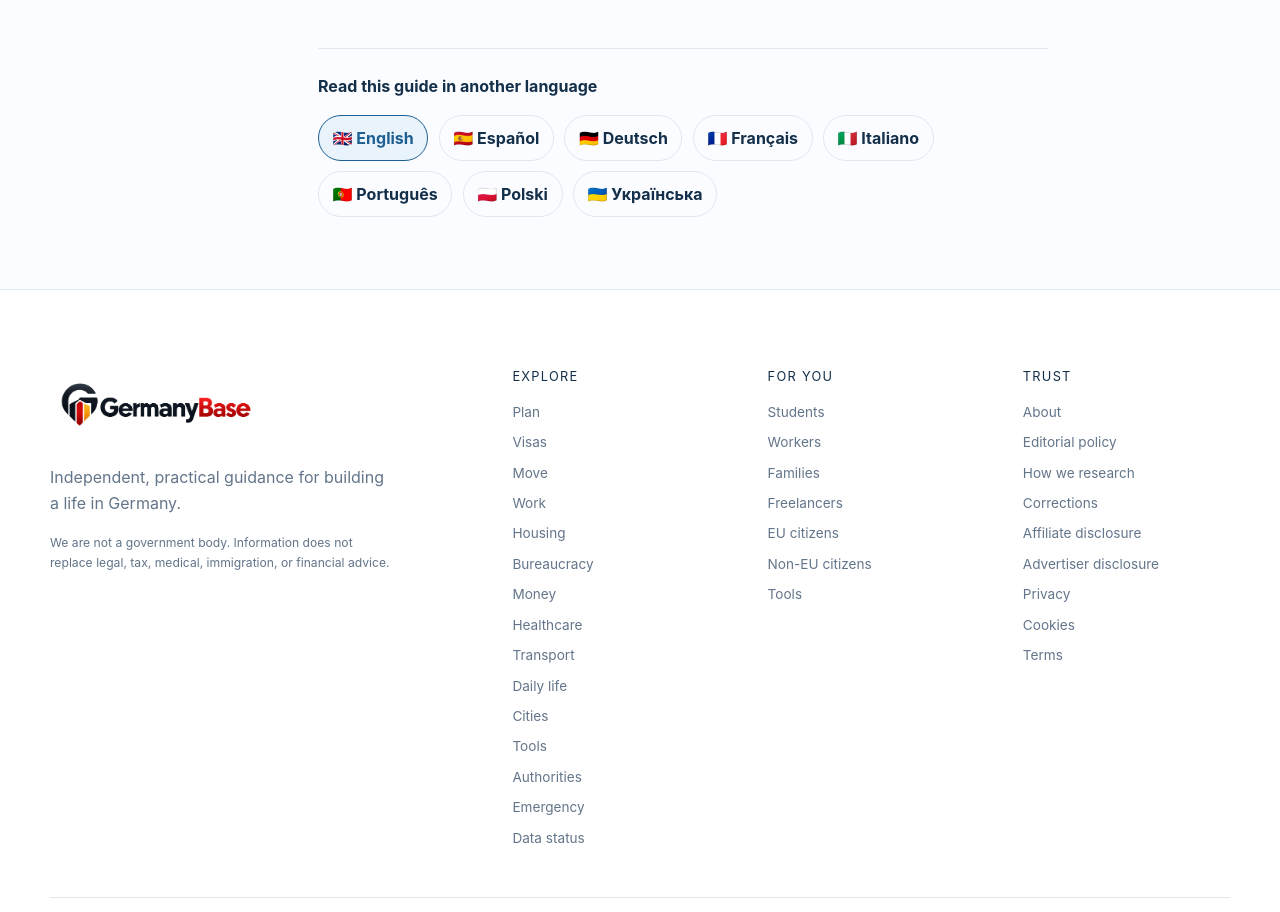
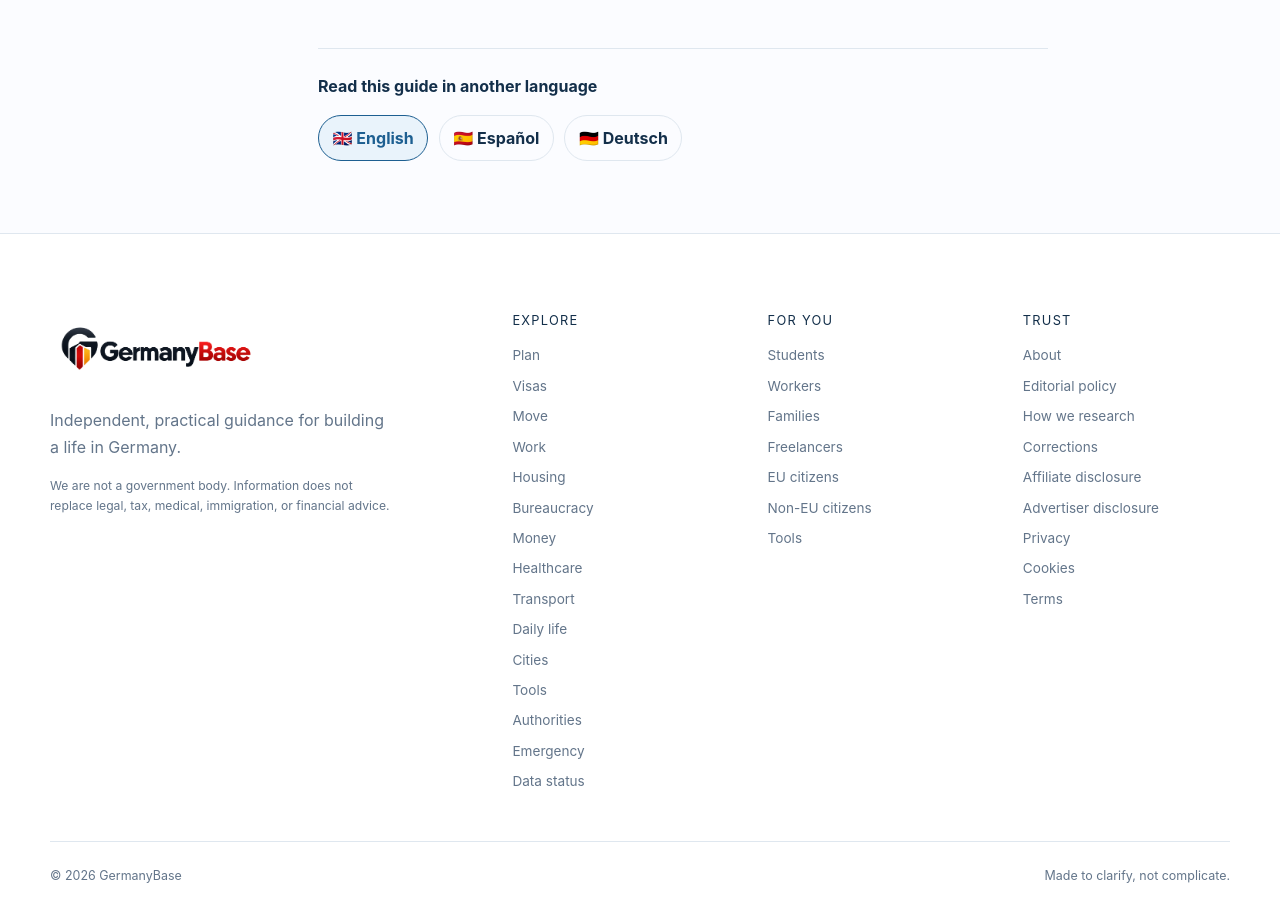
Before and after one commit to hecroigg/blog-alemania, a Next.js app: page /en/guides/anmeldung-deadline-documents in a window 1280 px wide. Shown: the part 2568-3480 px from the top of the page. Built offline with nearby package versions, Linux system fonts and the light colour scheme; no server answers.

Commit message:
seo(i18n): restrict public language search to ES EN DE and canonicalize localized paths

```diff
--- a/components/localized-exact-guide-page.tsx
+++ b/components/localized-exact-guide-page.tsx
@@ -9,7 +9,7 @@ import { HolidayMinimumCalculator } from "@/components/holiday-minimum-calculato
 import { exactGuideUi, getLocalizedExactGuide } from "@/lib/content/localized-exact-guides";
 import { exactGuideSlugs, type ExactGuideKey } from "@/lib/content/exact-guides";
 import { exactGuidePath, findExactGuideRoute } from "@/lib/exact-guide-routes";
-import { isSearchLocale, localeLabels, searchLocales, supportedLocales, type Locale } from "@/lib/platform-data";
+import { isSearchLocale, localeLabels, searchLocales, type Locale } from "@/lib/platform-data";
 import { absoluteUrl, siteConfig } from "@/lib/site";
 
 const stripCrawlerSuffix = (slug: string) => slug.split(":")[0];
@@ -67,7 +67,7 @@ export function LocalizedExactGuidePage({ locale, slug }: { locale: Locale; slug
         {guide.sections.map((section) => <section className="article-section" id={toId(section.heading)} key={section.heading}><h2>{section.heading}</h2>{section.paragraphs.map((paragraph) => <p key={paragraph}>{paragraph}</p>)}{section.bullets && <ul>{section.bullets.map((bullet) => <li key={bullet}>{bullet}</li>)}</ul>}{section.callout && <aside className={`callout callout-${section.callout.tone || "note"}`}><strong>{section.callout.title}</strong><p>{section.callout.text}</p></aside>}</section>)}
         <section className="faq-section" id="faqs"><h2>{ui.questions}</h2>{guide.faqs.map((faq) => <details className="faq-item" key={faq.question}><summary>{faq.question}</summary><p>{faq.answer}</p></details>)}</section>
         <section className="sources-section" id="sources"><h2>{ui.sources}</h2><ul className="source-list">{guide.sources.map((source) => <li key={source.url}><a href={source.url} target="_blank" rel="noreferrer"><span><strong>{source.name}</strong>{source.note && <small>{source.note}</small>}</span><Icon name="external" size={17}/></a></li>)}</ul></section>
-        <nav className="locale-alternates" aria-label={ui.otherLanguages}><strong>{ui.otherLanguages}</strong><div>{supportedLocales.map((item) => <Link href={exactGuidePath(item, match.key)} hrefLang={item} lang={item} aria-current={item === locale ? "page" : undefined} key={item}>{localeLabels[item].flag} {localeLabels[item].label}</Link>)}</div></nav>
+        <nav className="locale-alternates" aria-label={ui.otherLanguages}><strong>{ui.otherLanguages}</strong><div>{searchLocales.map((item) => <Link href={exactGuidePath(item, match.key)} hrefLang={item} lang={item} aria-current={item === locale ? "page" : undefined} key={item}>{localeLabels[item].flag} {localeLabels[item].label}</Link>)}</div></nav>
       </div>
       <aside className="article-side"><div className="source-stamp"><Icon name="shield" size={20}/><strong>{ui.official}</strong><p>{guide.sources[0]?.note}</p></div><AdSlot placement="sidebar"/></aside>
     </div>
```
